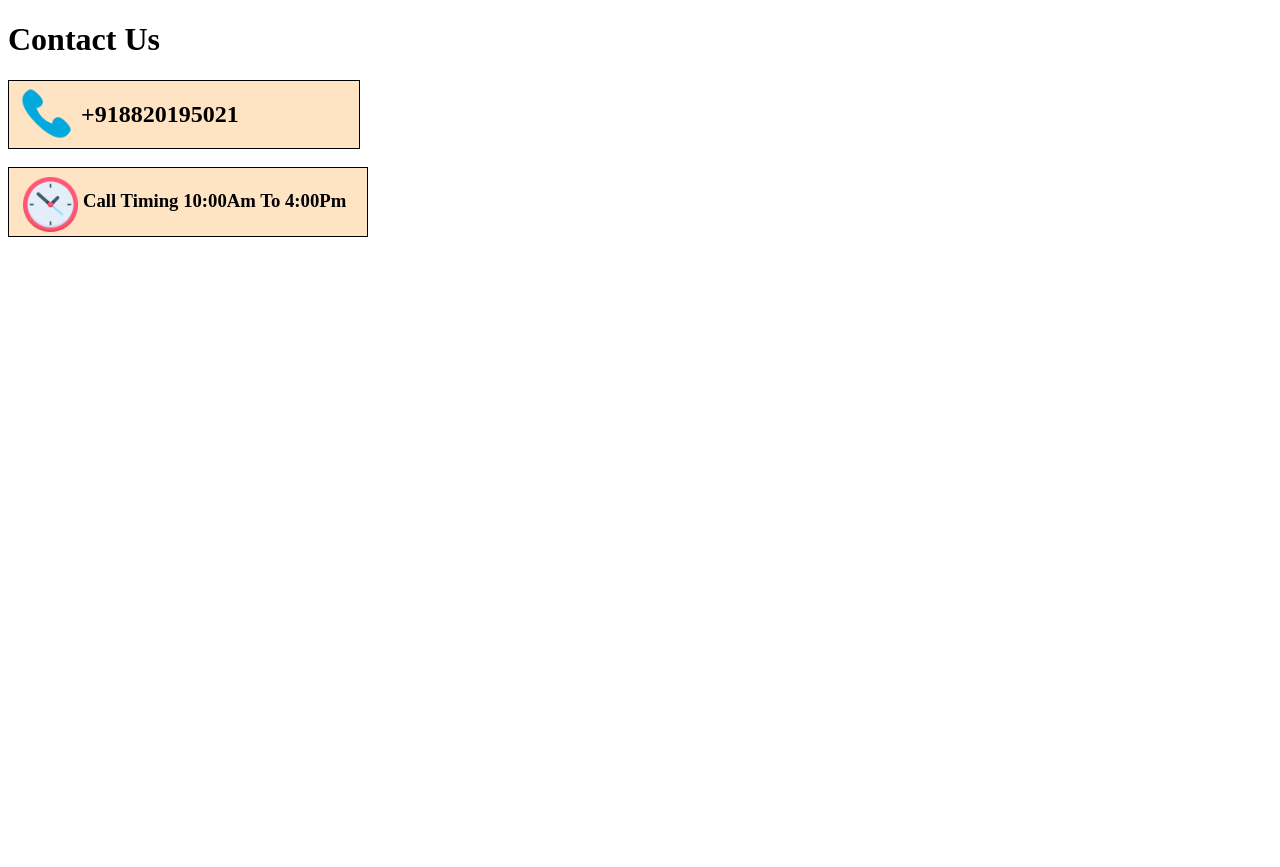
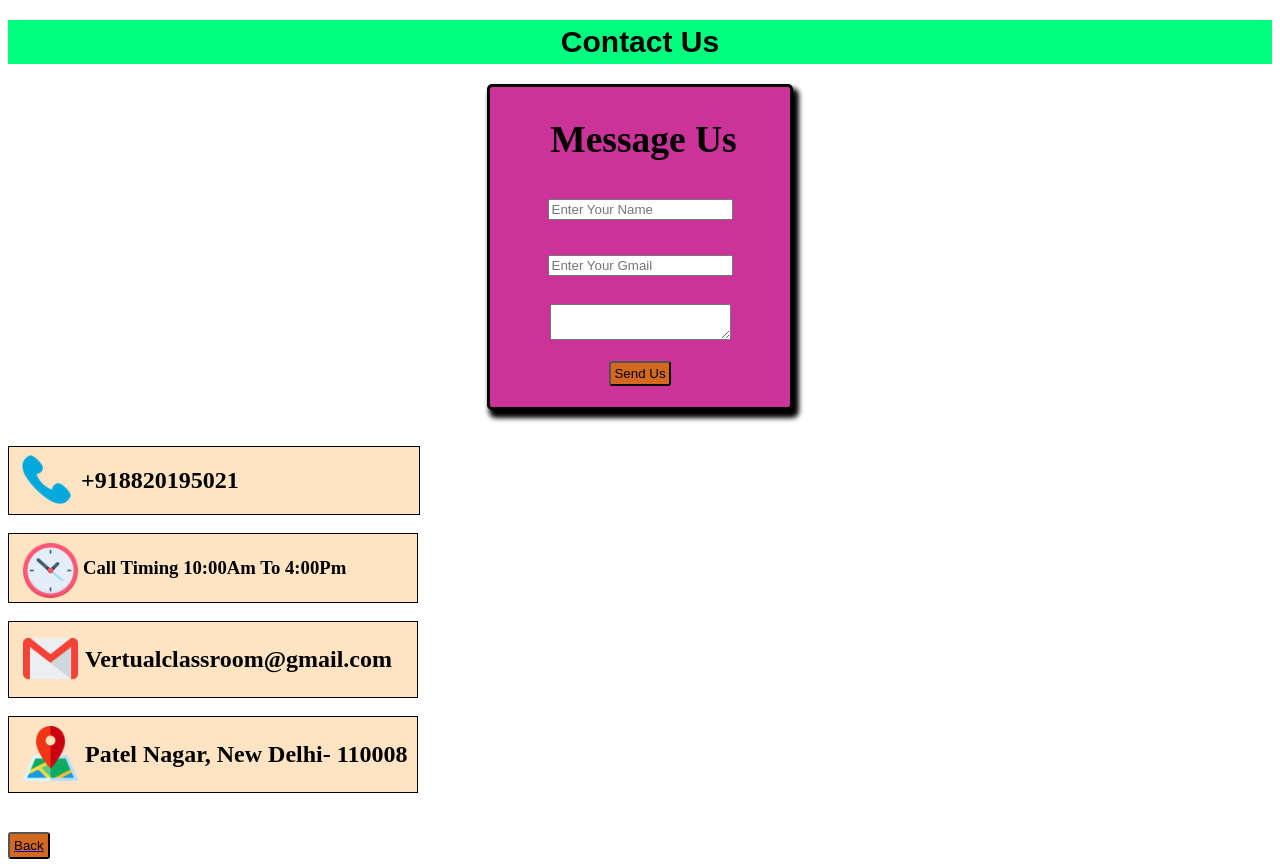
Before and after one commit to kunaldec022002/Vertual-Classroom, a plain HTML site: page html/contact.html in a window 1280 px wide. Before the commit the page ends 800 px from the top, so only its background shows below. Drawn offline with Linux system fonts and the light colour scheme.

Commit message:
add code in all folder

```diff
--- a/html/contact.html
+++ b/html/contact.html
@@ -1,18 +1,78 @@
 <!DOCTYPE html>
 <html>
     <head>
-        <title>Contact </title>
+        <title>Contact Us</title>
+        <link rel="website icon" type="png"
+        href="./../teaching.png">
 
         <style>
 
+            .back-btn
+            {
+                display: inline;
+                background-color: chocolate;
+                padding: 4px;
+                margin-top: 3px;
+                border-radius: 3px;
+            }
+            .back-btn:hover
+            {
+                background-color: springgreen;
+                cursor: pointer;
+                font-size: 14px;
+            }
+
+            #main-head
+            {
+                background-color: springgreen;
+                text-align: center;
+                font-family: Arial, Helvetica, sans-serif0;
+                font-size: 30px;
+                padding: 5px;
+            }
+
+            .card
+            {
+                height: 320px;
+                width: 300px;
+                display: block;
+                margin-left: auto;
+                margin-right: auto;
+                background-color: #cc3399;
+                border: 3px solid black;
+                border-radius: 5px;
+                box-shadow: 4px 6px 5px 2px black;
+
+            }
+
+            .messege-card
+            {
+                text-align: center;
+                font-size: 25px;
+
+
+            }
+            .btn
+            {
+                background-color:chocolate;
+                margin-top: 15px;
+                cursor: pointer;
+                border-radius: 3px;
+                padding: 3px;
+            }
+            .btn:hover
+            {
+                background-color: tomato;
+                cursor: pointer;
+                font-size: 14px;
+            }
+
             .Contact
             {
-
                 background-color: bisque;
-
                 border: 1px solid black;
                 display:flex;
-                width: 350px;
+                width: 410px;
                 padding: px;
             }
             h2{
@@ -24,9 +84,26 @@
                 background-color: bisque;
                 border: 1px solid black;
                 display:flex;
-                width: 350px;
+                width: 400px;
                 padding: 4px;
 
+            }
+            .mail
+            {
+                background-color: bisque;
+                border: 1px solid black;
+                display:flex;
+                width: 400px;
+                padding: 4px;
+            }
+
+            .location
+            {
+                background-color: bisque;
+                border: 1px solid black;
+                display:flex;
+                width: 400px;
+                padding: 4px;
             }
             h3
             {
@@ -41,10 +118,39 @@
                 margin-top: 5px;
             }
 
+
         </style>
+
     </head>
+
     <body>
-        <h1>Contact Us</h1>
+
+
+
+        <h1 id="main-head">Contact Us</h1>
+
+
+
+        <div class="card">
+
+            <div class="messege-card">
+
+
+                <h2>Message Us</h2>
+                <input type="text" name="name" id="name" placeholder="Enter Your Name"/>
+                <br/><br/>
+                <input type="email" id="email" placeholder="Enter Your Gmail"/>
+                <br/><br/>
+                <textarea ></textarea>
+
+                <div>
+                    <button class="btn">Send Us</button>
+                </div>
+
+            </div>
+
+        </div>
+        <br/><br/>
 
         <div class="Contact">
             <img src="./../image/receiver.png" class="contact-img"/>
@@ -56,6 +162,23 @@
             <img src="./../image/clock.png"  class="watch-img contact-img"/>
             <h3>Call Timing 10:00Am To 4:00Pm</h3>
         </div>
+        <br/>
+        <div class="mail">
+            <img src="./../image/gmail (1).png" class="contact-img"/>
+            <h2>Vertualclassroom@gmail.com</h2>
+        </div>
+        <br/>
+
+        <div class="location">
+            <img src="./../image/map.png" class="contact-img"/>
+            <h2>Patel Nagar, New Delhi- 110008</h2>
+        </div>
+
+        <br/><br/>
+        <a href="./../index.html">
+            <button class="back-btn">Back</button>
+           </a>
+
 
 
     </body>
```
Also changed, not shown: html/about us.html (+18 -2 lines), html/courses.html (+4 -1 lines), index.html (+1 -1 lines), image/gmail (1).png (added), image/map.png (added).
